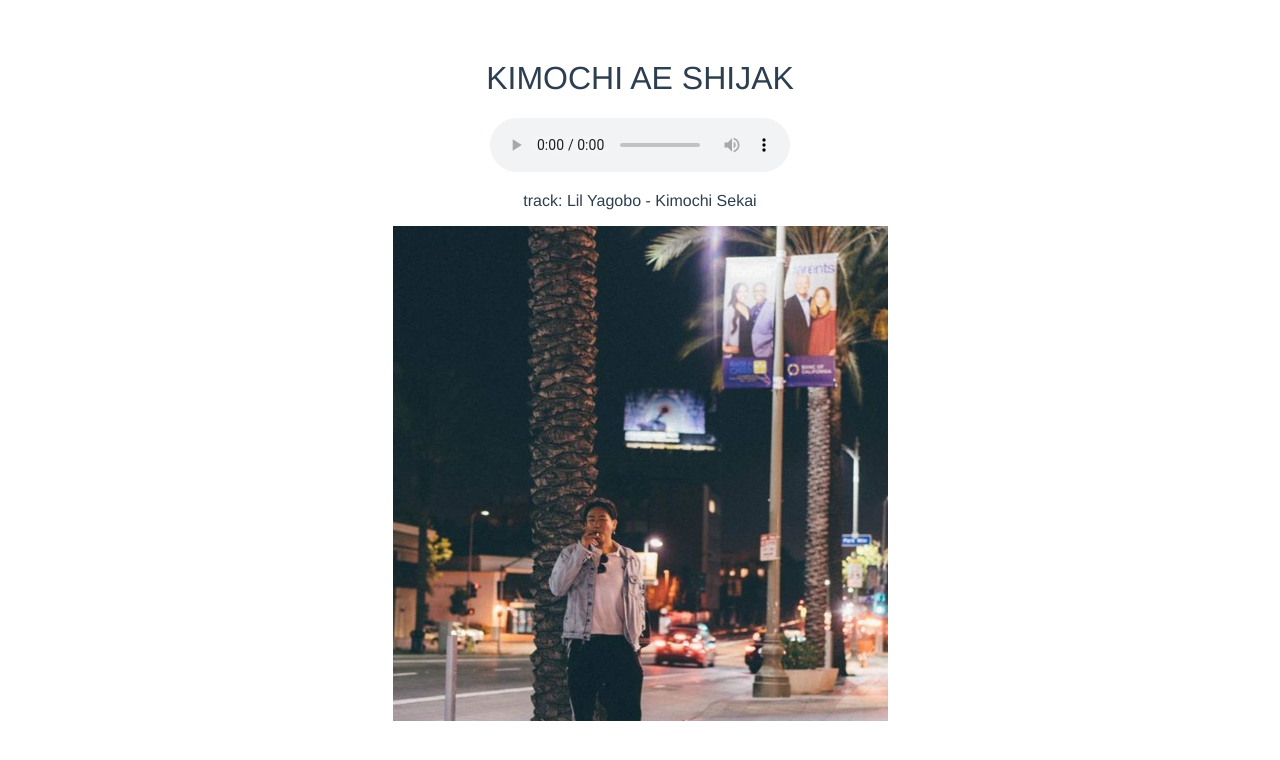
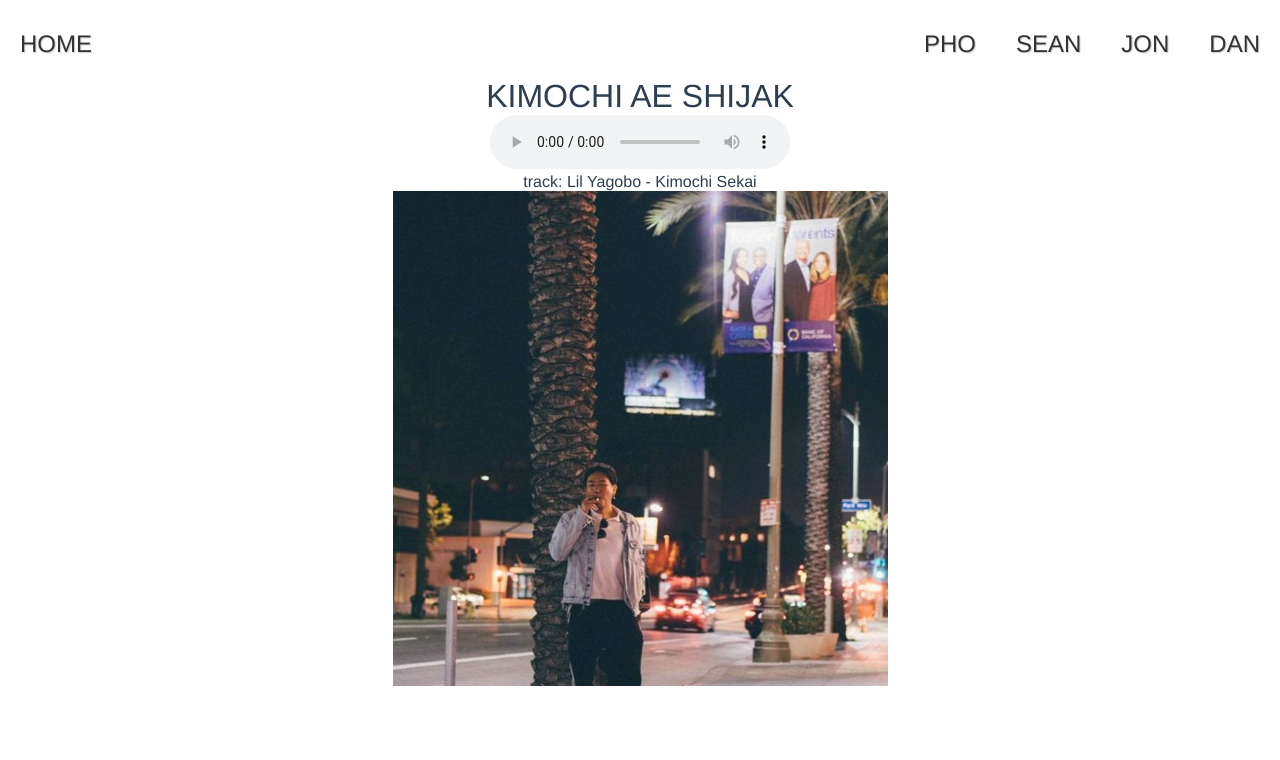
Before and after one commit to kimochisekai/kimochisekai.club, a Vue app: page /#/ in a window 1280 px wide. Shown: the top 760 px of the page. Built offline with nearby package versions, Linux system fonts and the light colour scheme.

Commit message:
add header

```diff
--- a/src/App.vue
+++ b/src/App.vue
@@ -1,12 +1,18 @@
 <template>
   <div id="app">
+    <site-header></site-header>
     <router-view></router-view>
   </div>
 </template>
 
 <script>
+import Header from '@/components/Header';
+
 export default {
   name: 'app',
+  components:{
+    'site-header': Header
+  }
 };
 </script>
 
@@ -16,6 +22,10 @@ export default {
   -webkit-font-smoothing: antialiased;
   -moz-osx-font-smoothing: grayscale;
   color: #2c3e50;
-  margin-top: 60px;
+}
+
+*{
+  margin:0;
+  padding:0;
 }
 </style>
--- /dev/null
+++ b/src/components/Header.vue
@@ -0,0 +1,52 @@
+<template>
+    <nav class="main-menu">
+        <ul class="nav-bar">
+            <li class="nav-bar-item"><router-link to="/">Home</router-link></li>
+            <li class="nav-bar-item right"><router-link to="dan">Dan</router-link></li>
+            <li class="nav-bar-item right"><router-link to="jon">Jon</router-link></li>
+            <li class="nav-bar-item right"><router-link to="sean">Sean</router-link></li>
+            <li class="nav-bar-item right"><router-link to="pho">Pho</router-link></li>
+        </ul>
+    </nav>
+</template>
+
+<script>
+export default {
+    data(){
+        return {
+            message: ''
+        }
+    }
+};
+</script>
+
+<!-- Add "scoped" attribute to limit CSS to this component only -->
+<style scoped>
+
+.main-menu{
+    font-size: 24px;
+    padding-bottom: 20px;
+}
+
+.nav-bar {
+    list-style:none;
+    margin-top: 30px;
+}
+
+.nav-bar-item {
+    display:inline;
+    padding:0 20px;
+}
+
+.nav-bar-item a {
+    text-decoration: none;
+    text-transform: uppercase;
+    color: #333;
+    text-shadow: 1px 1px 1px #ccc;
+}
+
+.right {
+    float: right;
+}
+
+</style>
--- a/src/router/index.js
+++ b/src/router/index.js
@@ -6,7 +6,12 @@ import Sean from '@/components/Sean';
 import Jon from '@/components/Jon';
 import Pho from '@/components/Pho';
 
+import Header from '@/components/Header';
+
 Vue.use(Router);
+
+// Components
+Vue.component('header', Header)
 
 const routes = {
 	'/': Hello,
```
